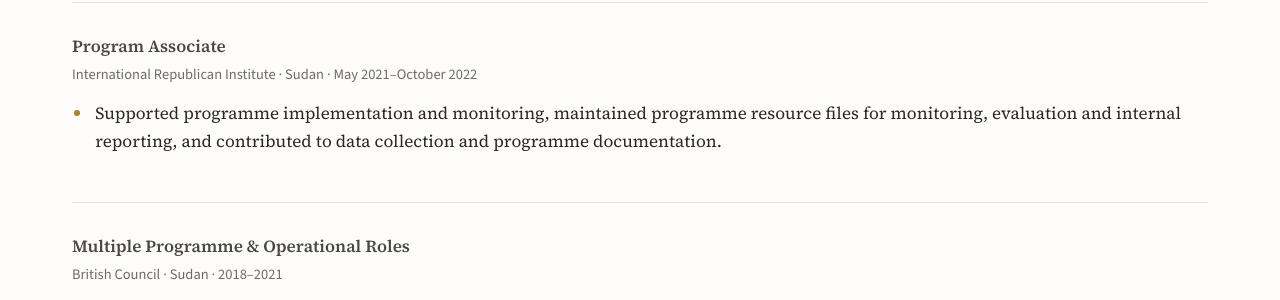
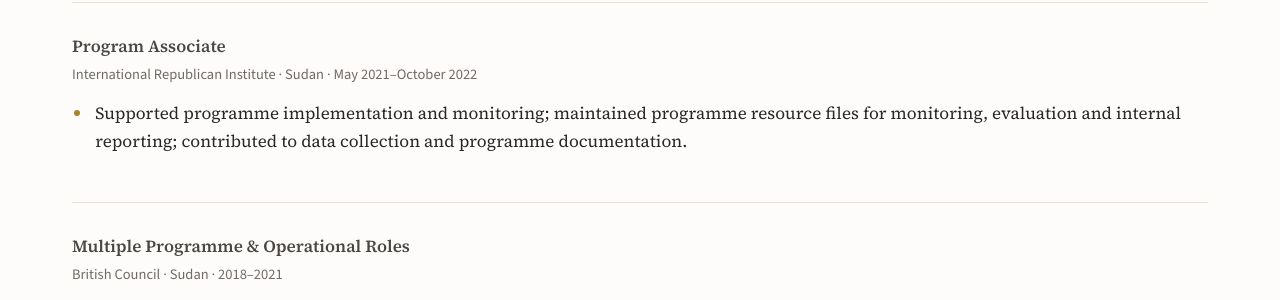
Before and after one commit to mahagasim/mahagasim.github.io, a Jekyll site: the page built from experience.md, in a window 1280 px wide and 995 px high. Shown: the part 407-707 px from the top of the window. Built offline with Jekyll 4.4.1, drawn with Linux system fonts in a browser that asks for light colours.

Commit message:
Use concise IRI wording from certificate

```diff
--- a/experience.md
+++ b/experience.md
@@ -20,7 +20,7 @@ description: Selected professional experience in data analytics, monitoring and
   <h3>Program Associate</h3>
   <p class="entry-meta">International Republican Institute · Sudan · May 2021–October 2022</p>
   <ul>
-    <li>Supported programme implementation and monitoring, maintained programme resource files for monitoring, evaluation and internal reporting, and contributed to data collection and programme documentation.</li>
+    <li>Supported programme implementation and monitoring; maintained programme resource files for monitoring, evaluation and internal reporting; contributed to data collection and programme documentation.</li>
   </ul>
 </div>
 
```
